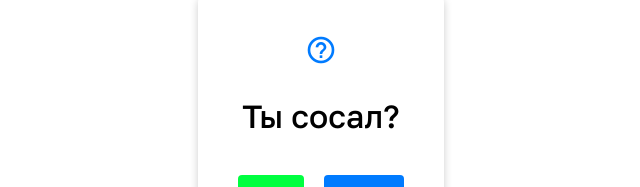
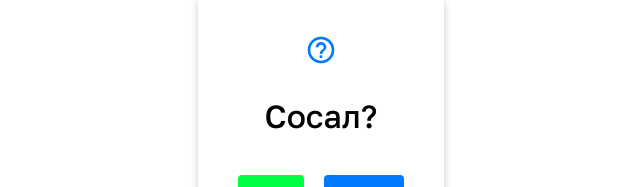
Before and after one commit to Floype/websiteSOSAL, a plain HTML site: page index.html in a window 1280 px wide. Both pictures are taken after a click on the button "ДА". Shown: the part 274-461 px from the top of the page, without its empty margins (319-959 px from the left). Drawn offline with Linux system fonts and the light colour scheme.

Commit message:
Update index.html

```diff
--- a/index.html
+++ b/index.html
@@ -68,7 +68,7 @@
     <script>
         function handleYes() {
             // Изменение вопроса
-            document.getElementById("question").innerText = "Ты сосал?";
+            document.getElementById("question").innerText = "Сосал?";
 
             // Подсветка кнопки "ДА"
             document.getElementById("yesButton").classList.add("active");
```
